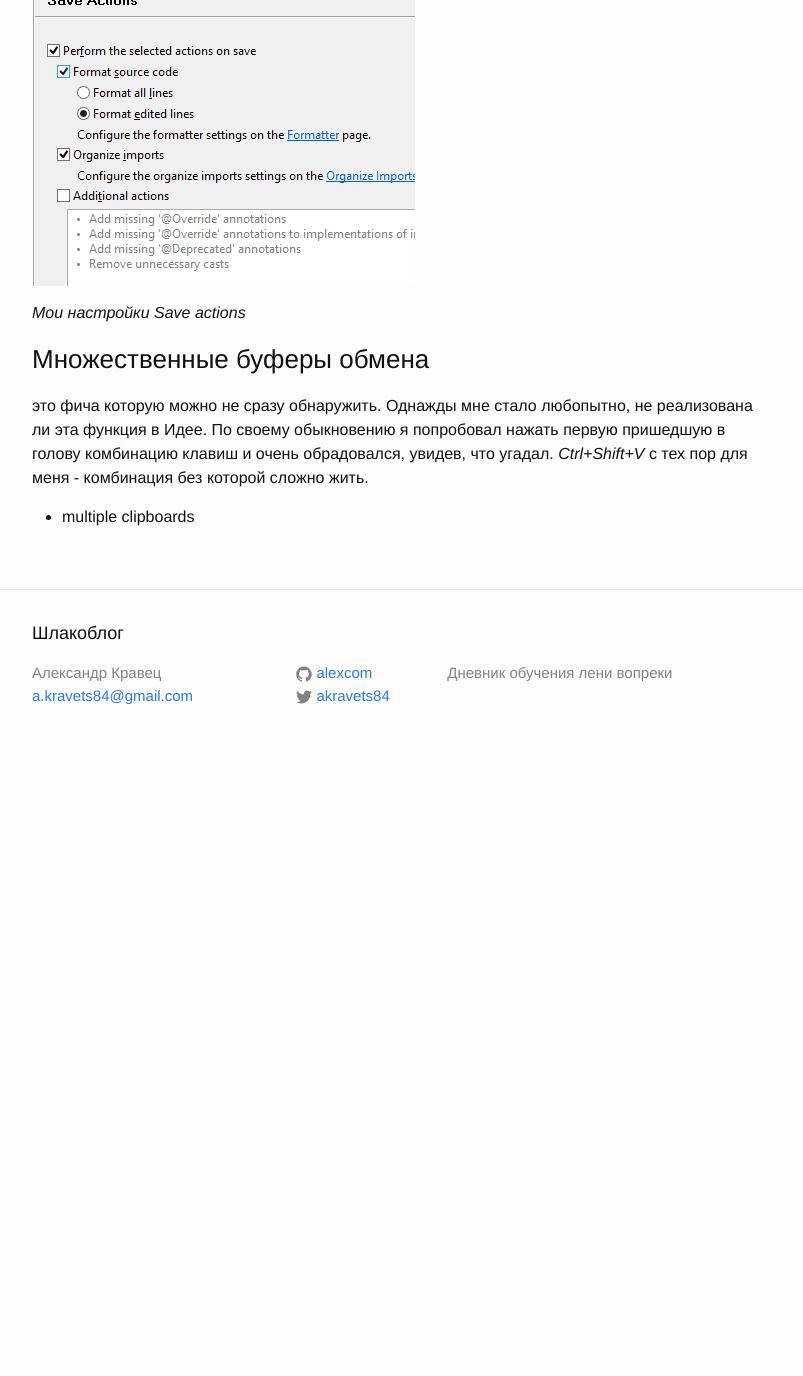
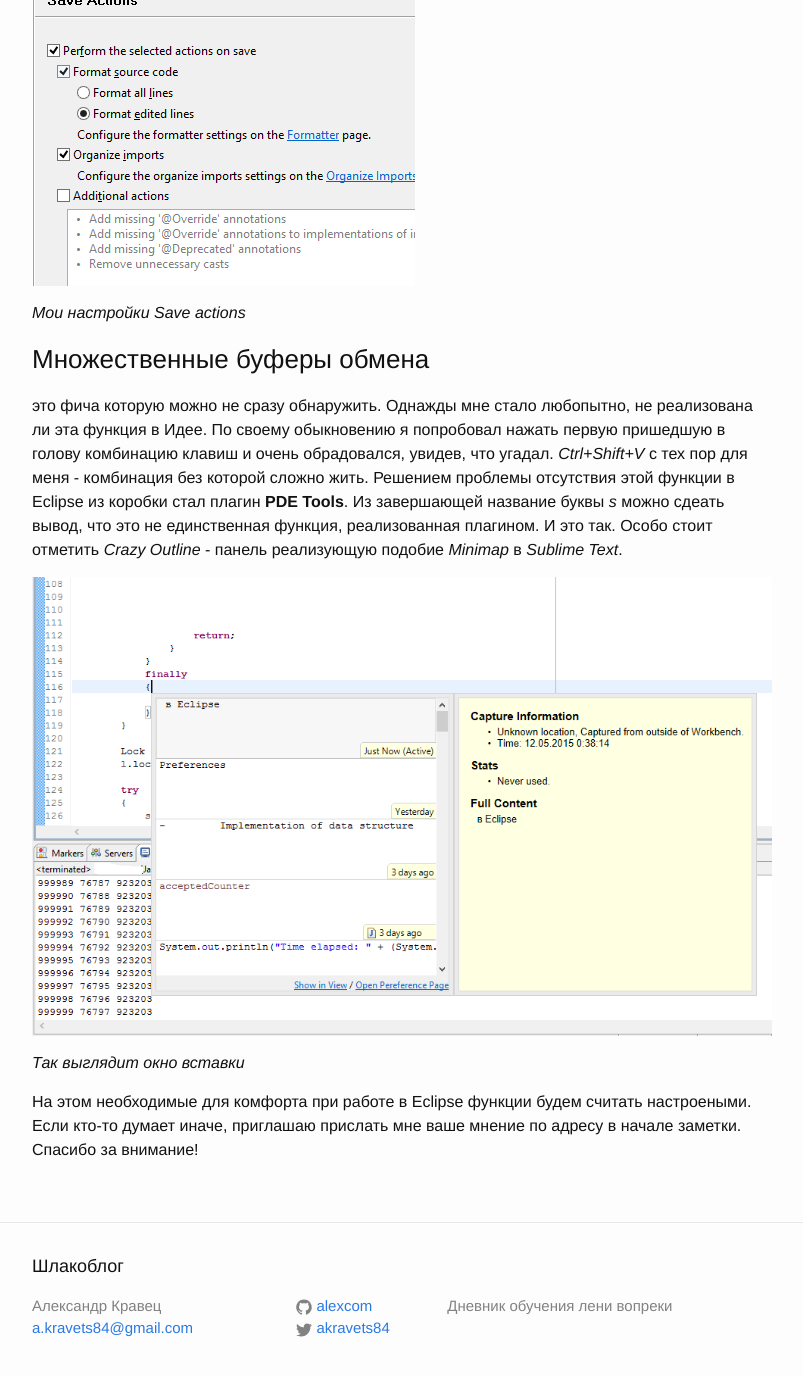
Before and after one commit to alexcom/alexcom.github.io, a Jekyll site: the page built from _posts/2015-05-06-idea-to-eclipse-migration.md, in a window 1280 px wide and 1400 px high, scrolled down 1679 px. Shown: the top 1376 px of the window, without its empty margins (238-1041 px from the left). Built offline with Jekyll 4.4.1, drawn with Linux system fonts in a browser that asks for light colours; before the commit the page ends 2446 px from its top, so only the background shows below that.

Commit message:
multiple clipboards

```diff
--- a/_posts/2015-05-06-idea-to-eclipse-migration.md
+++ b/_posts/2015-05-06-idea-to-eclipse-migration.md
@@ -28,12 +28,18 @@ categories: idea eclipse migration pain
 *Мои настройки Save actions*
 
 ###Множественные буферы обмена
-это фича которую можно не сразу обнаружить. Однажды мне стало любопытно, не реализована ли эта функция в Идее. По своему обыкновению я попробовал нажать первую пришедшую в голову комбинацию клавиш и очень обрадовался, увидев, что угадал. *Ctrl+Shift+V* с тех пор для меня - комбинация без которой сложно жить.
+это фича которую можно не сразу обнаружить. Однажды мне стало любопытно, не реализована ли эта функция в Идее. По своему обыкновению я попробовал нажать первую пришедшую в голову комбинацию клавиш и очень обрадовался, увидев, что угадал. *Ctrl+Shift+V* с тех пор для меня - комбинация без которой сложно жить. Решением проблемы отсутствия этой функции в Eclipse из коробки стал плагин **PDE Tools**. Из завершающей название буквы *s* можно сдеать вывод, что это не единственная функция, реализованная плагином. И это так. Особо стоит отметить  *Crazy Outline* - панель реализующую подобие *Minimap* в *Sublime Text*.
+
+![PDE Tools multiple clipboards paste window][pde1]
+
+*Так выглядит окно вставки*
 
 
-- multiple clipboards
+
+На этом необходимые для комфорта при работе в Eclipse функции будем считать настроеными. Если кто-то думает иначе, приглашаю прислать мне ваше мнение по адресу в начале заметки. Спасибо за внимание!
 
 
 [qd]:/img/quickdiff.png
 [qds]:/img/quickdiff-sample.png
 [sa1]:/img/saveactions.png
+[pde1]:/img/pde.png
```
Also changed, not shown: img/pde.png (added).
